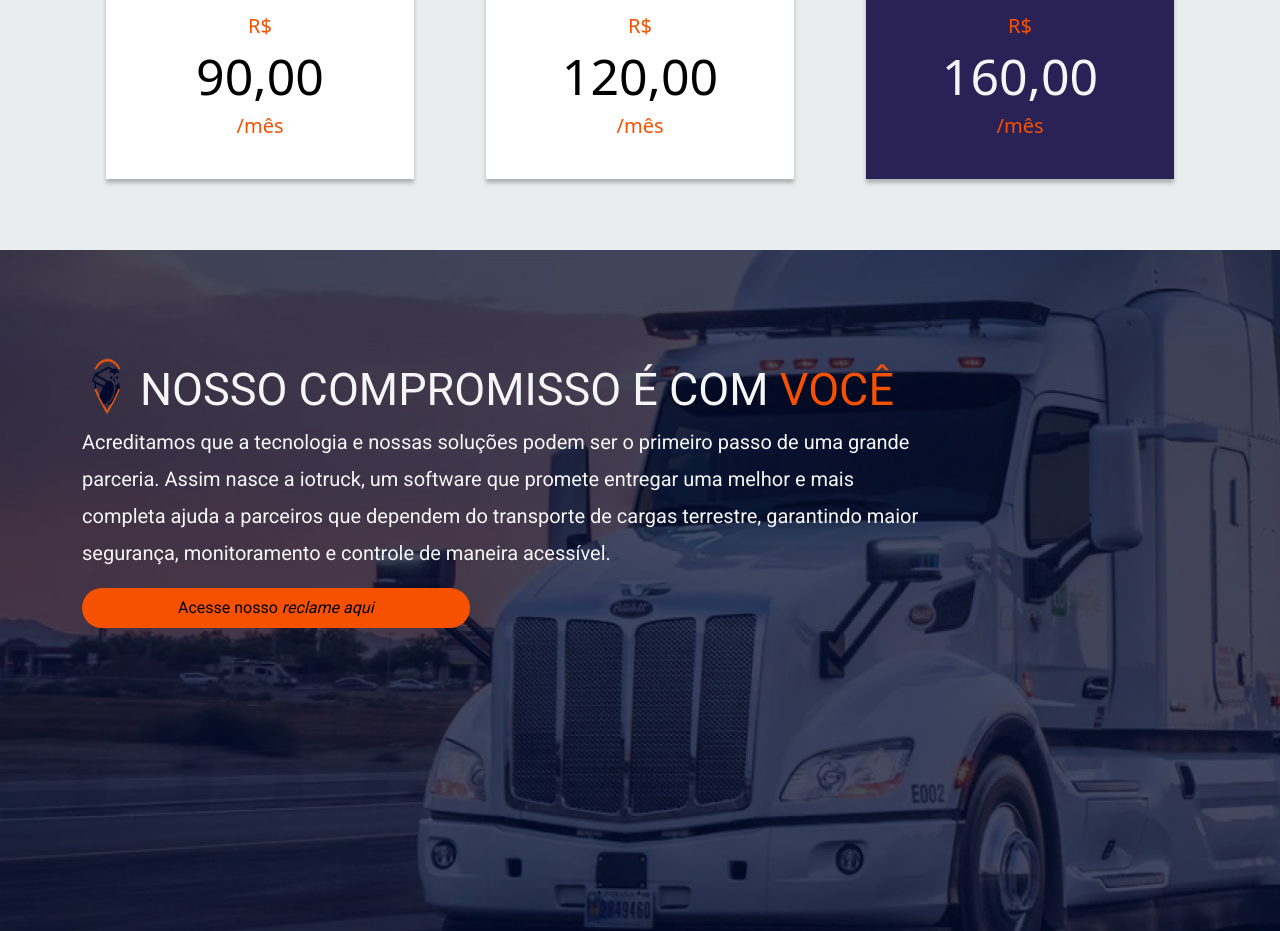
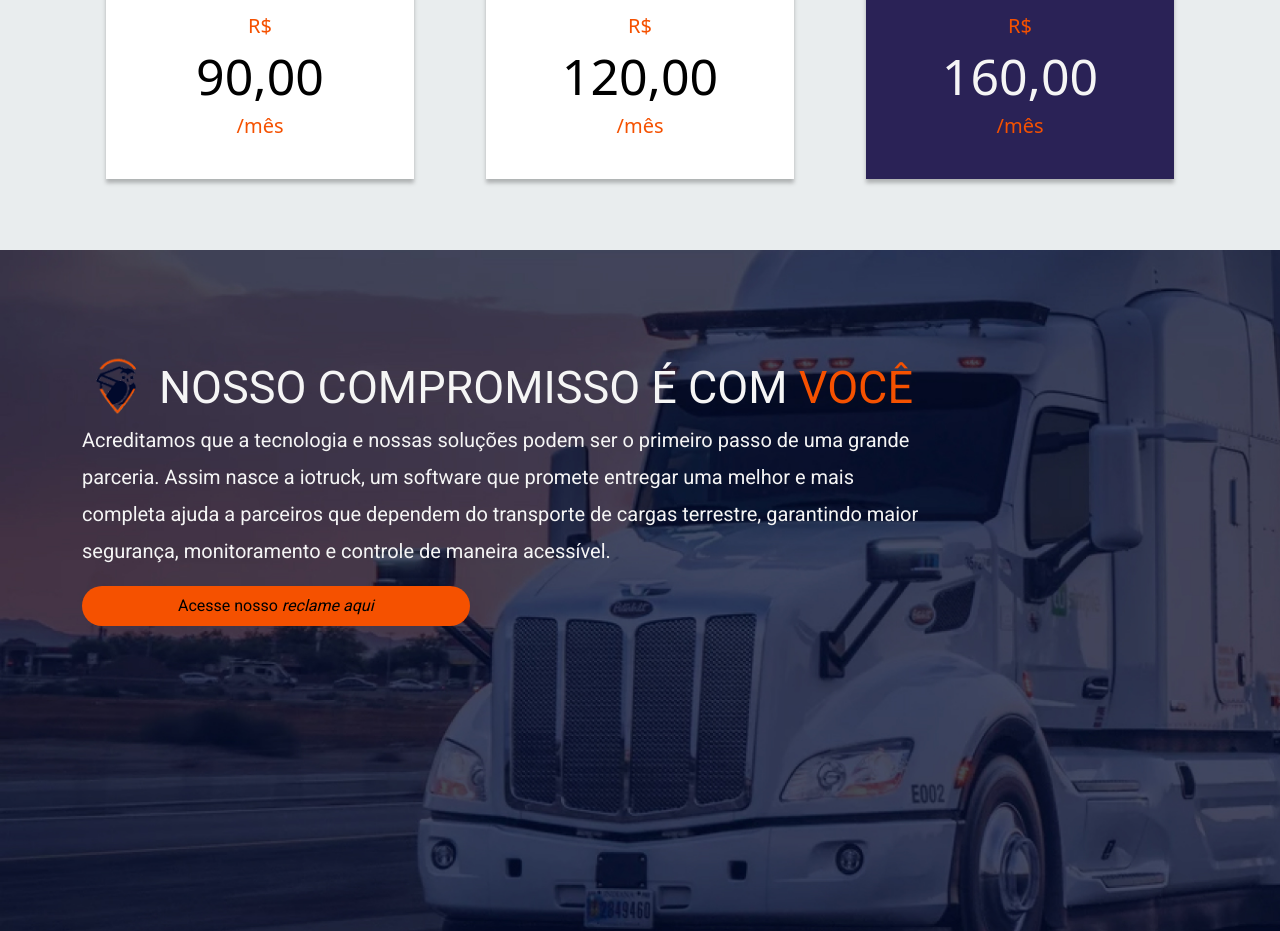
Before and after one commit to iotruck/iotruck-institucional, a website: page public/index.html in a window 1280 px wide. Shown: the part 2345-3276 px from the top of the page. Drawn offline with nearby package versions, Linux system fonts and the light colour scheme.

Commit message:
Alteração img valores

```diff
--- a/public/assets/css/style.css
+++ b/public/assets/css/style.css
@@ -476,7 +476,7 @@ body {
 
 .valores img {
     height: 65px;
-    width: 46px;
+    width: 65px;
     float: left;
     margin-top: 11%;
 }
```
